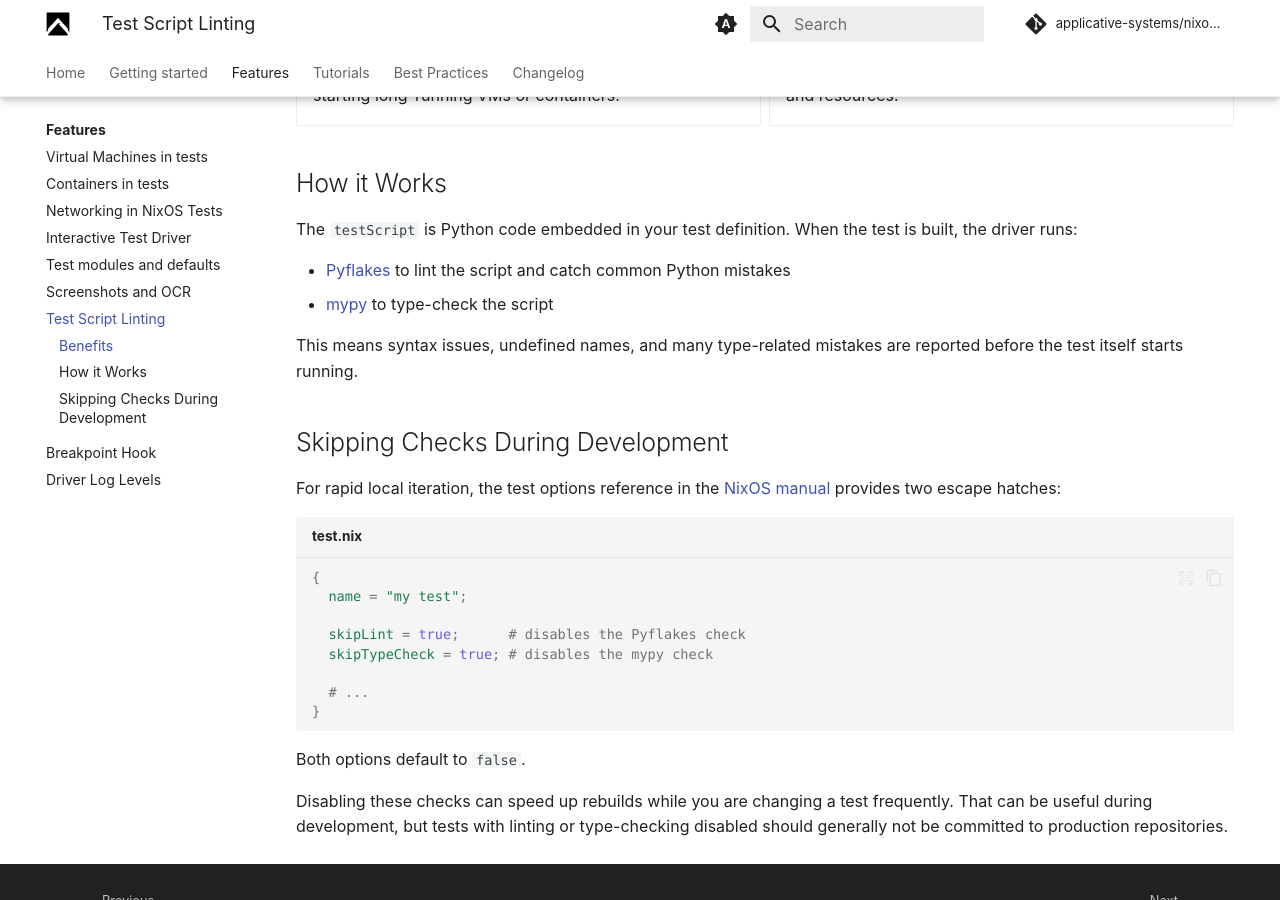
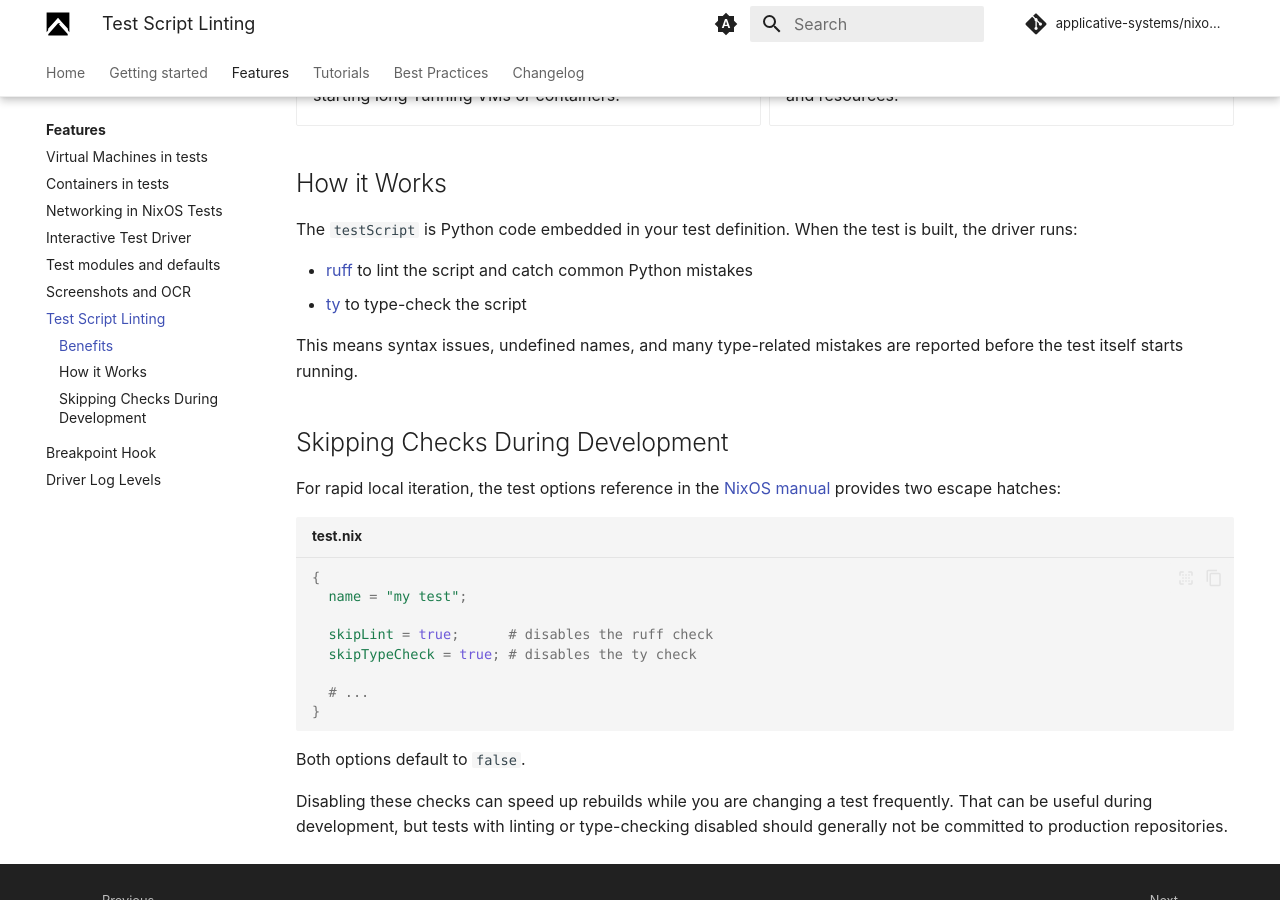
Before and after one commit to applicative-systems/nixos-test-driver-manual, an MkDocs documentation site: the page built from docs/features/linting.md, in a window 1280 px wide and 900 px high, scrolled down 390 px. Built offline with MkDocs 1.6.1 and Material for MkDocs 9.7.7, drawn with Linux system fonts in a browser that asks for light colours; plug-ins that fetch from the network failed and are left out; comment, search, counter and statistics services are not loaded.

Commit message:
update linting page

```diff
--- a/docs/features/linting.md
+++ b/docs/features/linting.md
@@ -30,8 +30,8 @@ This catches common mistakes early, before resources are wasted on failures that
 The `testScript` is Python code embedded in your test definition.
 When the test is built, the driver runs:
 
-- [Pyflakes](https://pypi.org/project/pyflakes/) to lint the script and catch common Python mistakes
-- [mypy](https://www.mypy-lang.org/) to type-check the script
+- [ruff](https://docs.astral.sh/ruff/) to lint the script and catch common Python mistakes
+- [ty](https://docs.astral.sh/ty/) to type-check the script
 
 This means syntax issues, undefined names, and many type-related mistakes are reported before the test itself starts running.
 
@@ -43,8 +43,8 @@ For rapid local iteration, the test options reference in the [NixOS manual](http
 {
   name = "my test";
 
-  skipLint = true;      # disables the Pyflakes check
-  skipTypeCheck = true; # disables the mypy check
+  skipLint = true;      # disables the ruff check
+  skipTypeCheck = true; # disables the ty check
 
   # ...
 }
```
